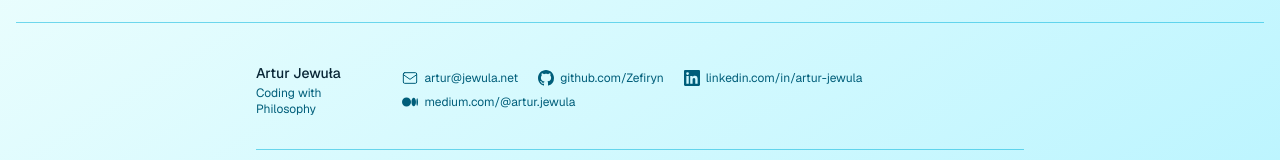
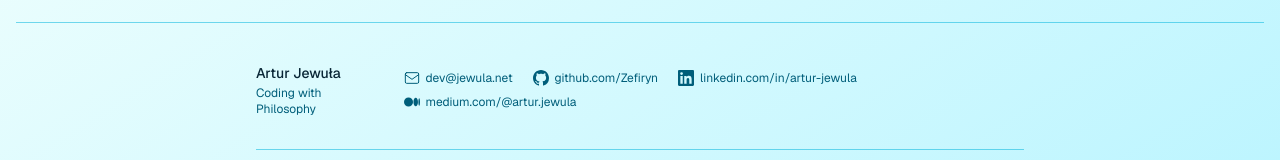
Before and after one commit to Zefiryn/homepage, a Next.js app: page / in a window 1280 px wide. Shown: the part 7414-7574 px from the top of the page. Built offline with nearby package versions, Linux system fonts and the light colour scheme.

Commit message:
Update email address

```diff
--- a/src/components/Footer.tsx
+++ b/src/components/Footer.tsx
@@ -4,8 +4,8 @@ import { useTranslations } from "next-intl";
 const links = [
   {
     key: "email",
-    label: "artur@jewula.net",
-    href: "mailto:artur@jewula.net",
+    label: "dev@jewula.net",
+    href: "mailto:dev@jewula.net",
     icon: (
       <svg
         viewBox="0 0 24 24"
```
